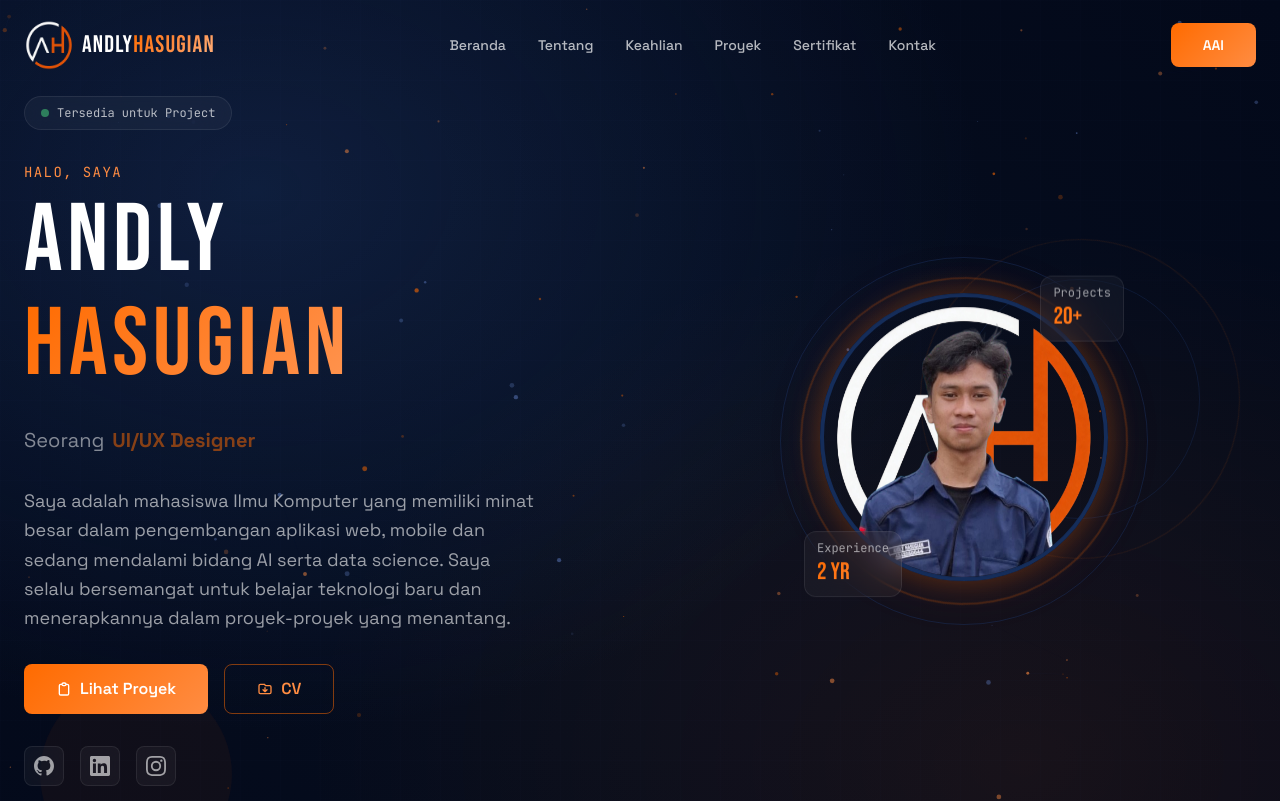
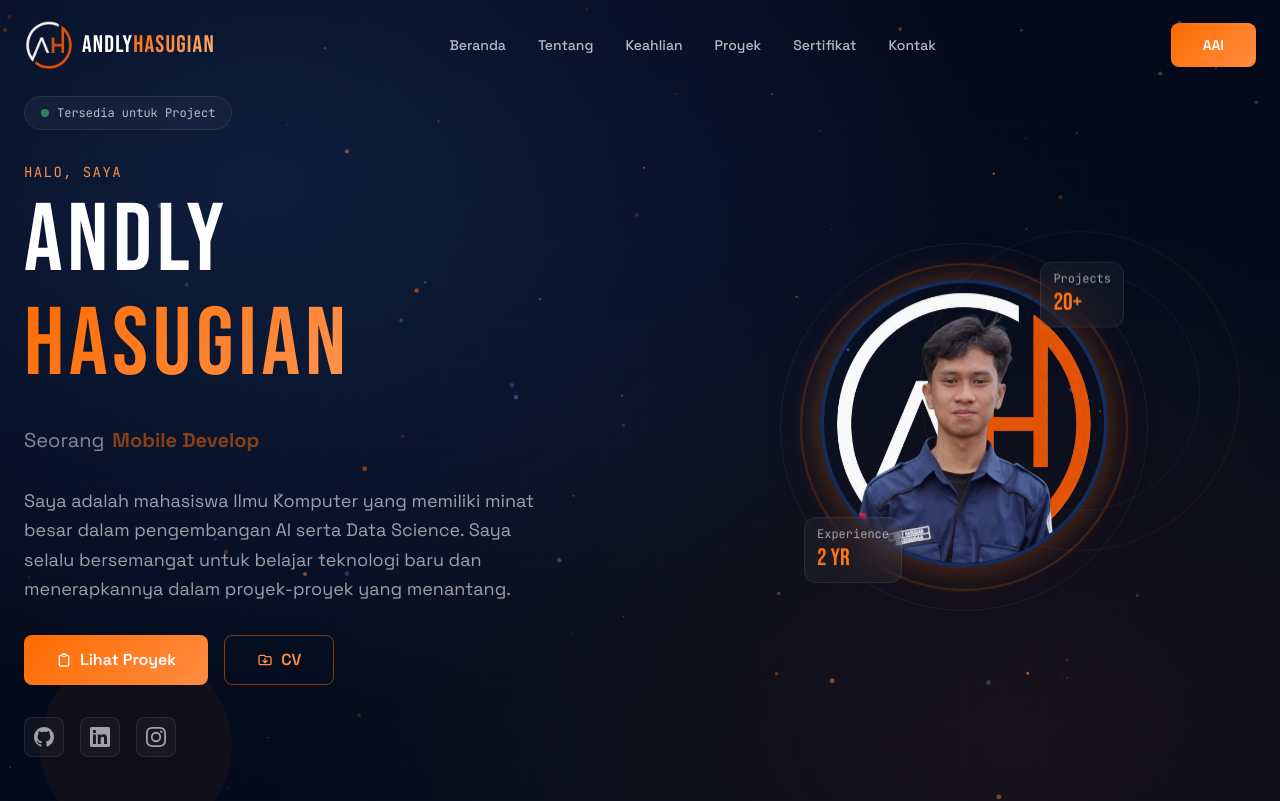
Before and after one commit to AndlyHsg03/Web-Portfolio-Andly-Sofian-Hasugian, a Next.js app: page / in a window 1280 px wide. Shown: the top 801 px of the page. Built offline with nearby package versions, Linux system fonts and the light colour scheme.

Commit message:
change hero

```diff
--- a/components/Hero.tsx
+++ b/components/Hero.tsx
@@ -1,7 +1,7 @@
 'use client'
 import { useEffect, useRef, useState } from 'react'
 import Image from 'next/image'
-const roles = ['Full Stack Developer', 'UI/UX Designer', 'Mobile Developer', 'Data Scientist']
+const roles = ['Full Stack Developer', 'Mobile Developer', 'Data Scientist', 'AI Engineer']
 
 export default function Hero() {
   const [currentRole, setCurrentRole] = useState(0)
@@ -150,7 +150,7 @@ export default function Hero() {
 
             {/* Description */}
             <p className="text-white/60 text-lg leading-relaxed max-w-lg">
-              Saya adalah mahasiswa Ilmu Komputer yang memiliki minat besar dalam pengembangan aplikasi web, mobile dan sedang mendalami bidang AI serta data science.
+              Saya adalah mahasiswa Ilmu Komputer yang memiliki minat besar dalam pengembangan AI serta Data Science.
               Saya selalu bersemangat untuk belajar teknologi baru dan menerapkannya dalam proyek-proyek yang menantang.
 
 
```
